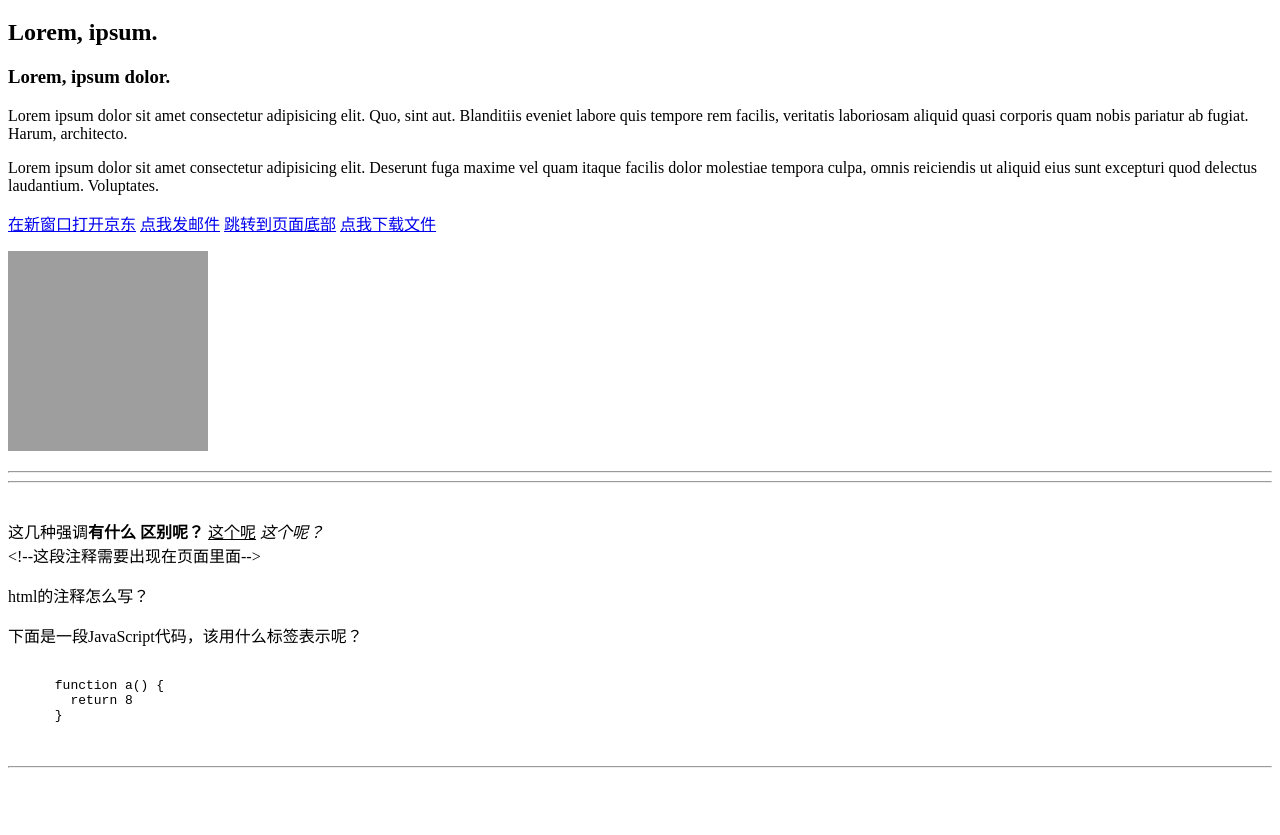
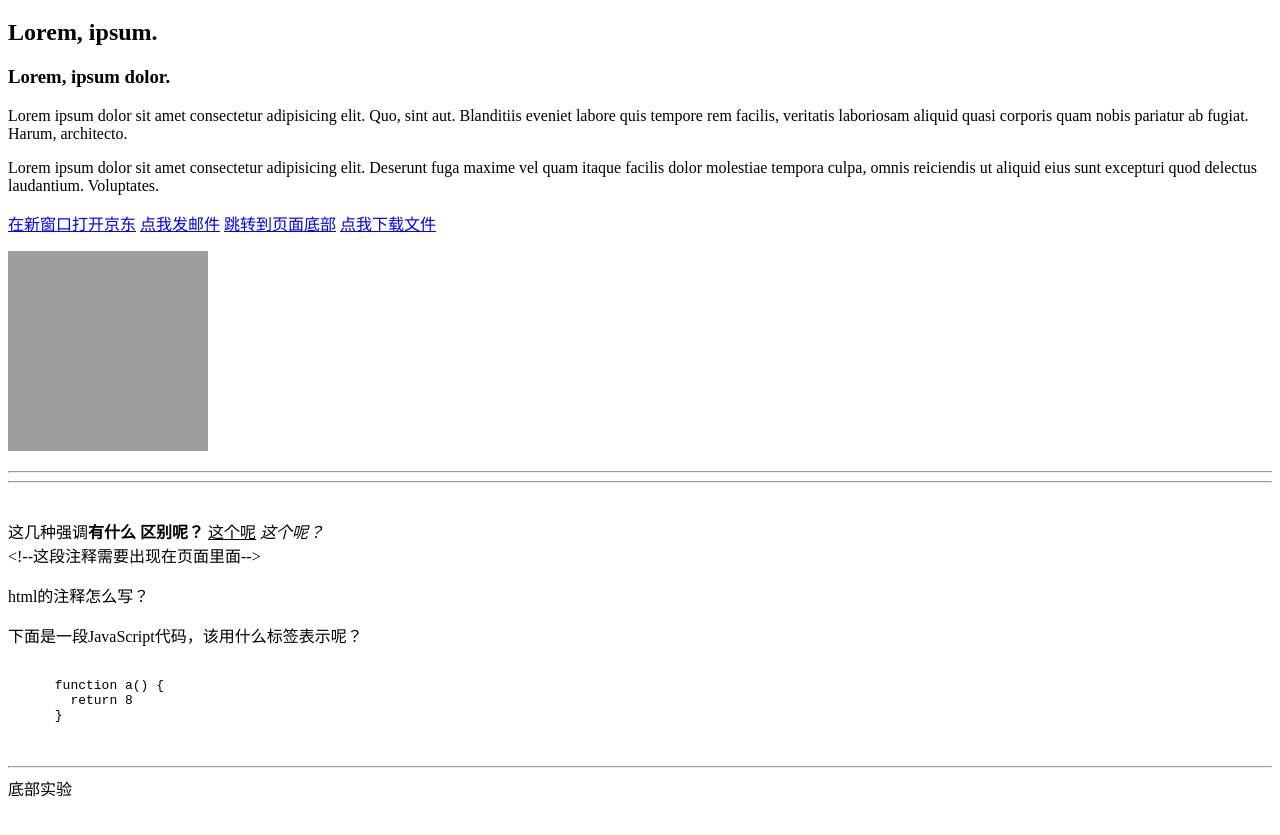
Before and after one commit to Dwen-Zheng/miao, a plain HTML site: page html-basic.html in a window 1280 px wide. Shown: the part 61-896 px from the top of the page. Drawn offline with Linux system fonts and the light colour scheme; grey boxes are pictures that could not be loaded.

Commit message:
html标签作业html-basic.html

```diff
--- a/html-basic.html
+++ b/html-basic.html
@@ -36,6 +36,7 @@
     </code>
   </pre>
   <hr>
+  <div id="page-bottom">底部实验</div>
 
 </body>
 </html>
```
